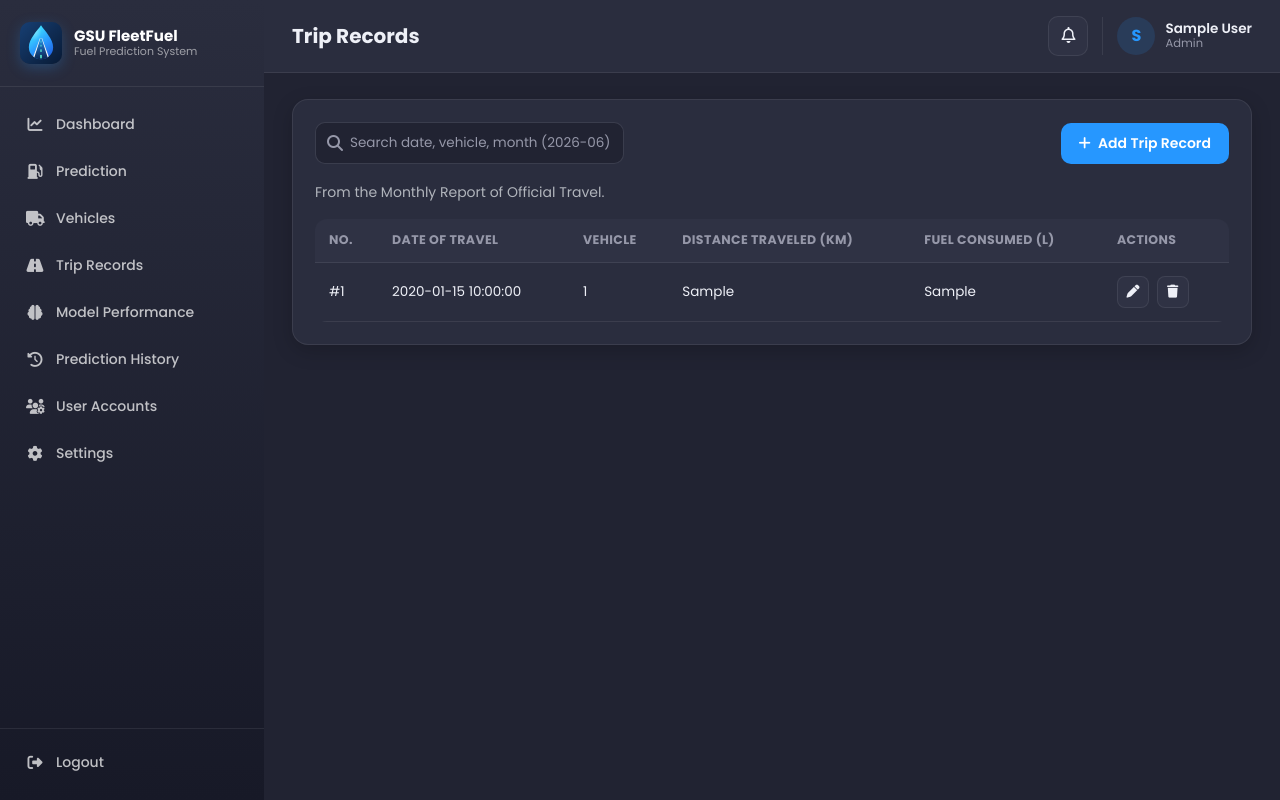
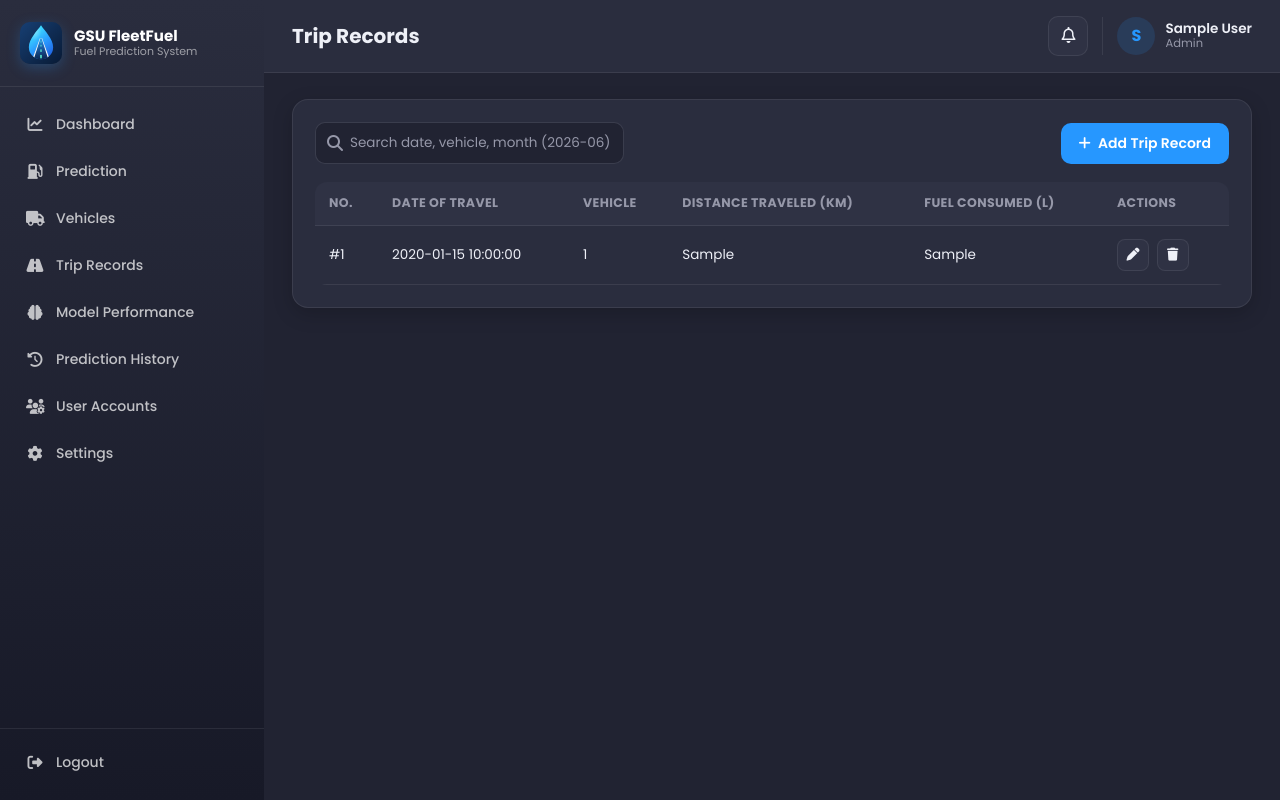
Before and after one commit to WARRENGANIA5/fleetfuel, a Flask app: template templates/trips.html in a window 1280 px wide. Run offline with Flask 3, Linux system fonts and the light colour scheme; the visitor is signed in with stand-in values (Sample User, id 1); the template is opened without the code that fills it: most values are stand-ins (such as "Sample title", 1, 10 or a date in 2020); data that the repository does not hold is empty; some libraries are stand-ins or nearby versions.

Commit message:
Trip Records: remove the note above the table
Co-Authored-By: Claude Opus 5.5 <noreply@anthropic.com>

```diff
--- a/templates/trips.html
+++ b/templates/trips.html
@@ -37,7 +37,6 @@
     </div>
     {% endif %}
   </div>
-  <p class="text-muted small mb-3">From the Monthly Report of Official Travel.</p>
 
   <div class="table-wrap">
     <table class="table-fleet" id="tripsTable">
```
